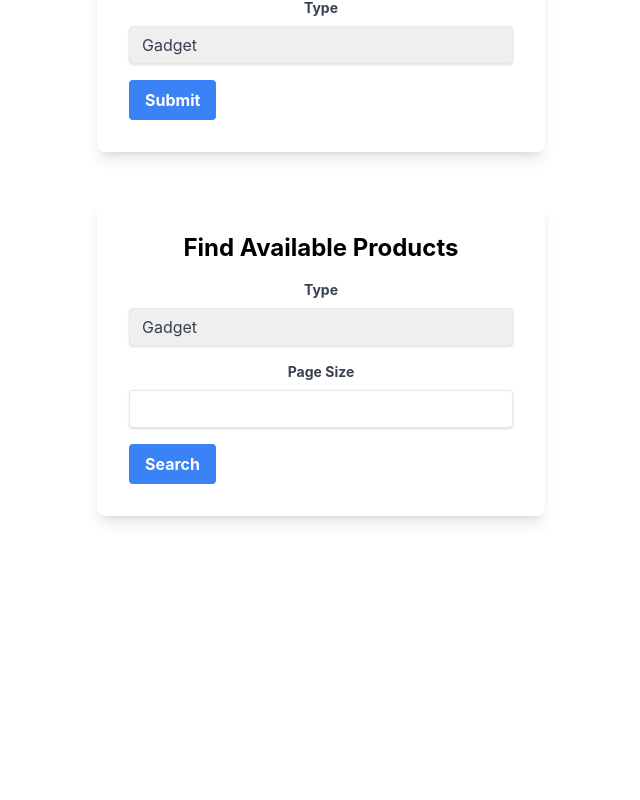
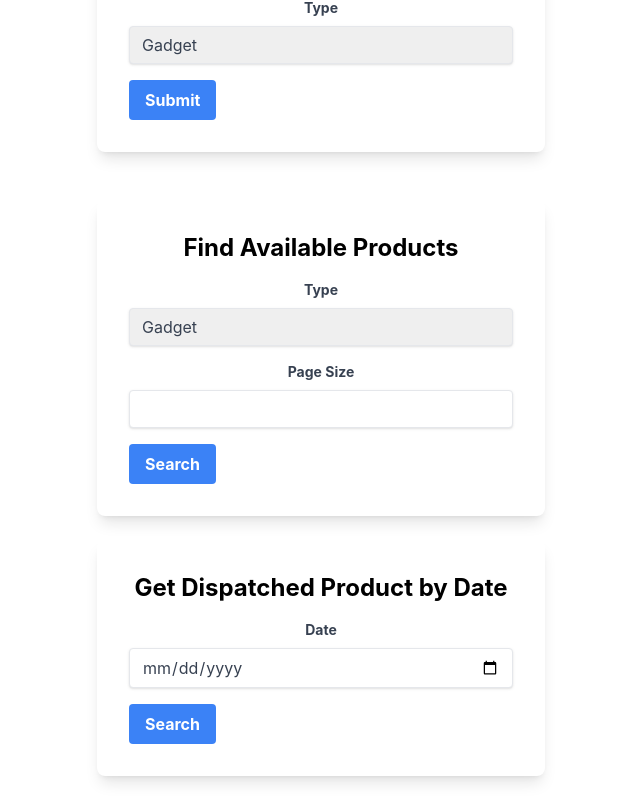
Before and after one commit to znsio/specmatic-order-graphql-ui-react, a React (Create React App) app: page / in a window 1280 px wide. Shown: the part 270-1070 px from the top of the page, without its empty margins (319-959 px from the left). Before the commit the page ends 810 px from the top, so only its background shows below. Built offline with nearby package versions, Linux system fonts and the light colour scheme.

Commit message:
Add a form to demonstrate getDispatchedProductByDate query

```diff
--- a/package.json
+++ b/package.json
@@ -51,7 +51,7 @@
     "autoprefixer": "^10.4.19",
     "postcss": "^8.4.39",
     "specmatic": "^2.0.1",
-    "specmatic-beta": "github:znsio/specmatic-node-beta#2.0.3",
+    "specmatic-beta": "github:znsio/specmatic-node-beta#2.0.4",
     "tailwindcss": "^3.4.3"
   }
 }
--- a/specmatic.yml
+++ b/specmatic.yml
@@ -1,5 +1,5 @@
 sources:
   - provider: git
     repository: https://github.com/znsio/specmatic-order-contracts.git
-    stub:
+    consumes:
       - io/specmatic/examples/store/graphql/products_bff.graphqls
--- a/src/App.js
+++ b/src/App.js
@@ -3,6 +3,7 @@ import FindAvailableProductForm from './components/FindAvailableProductForm';
 import ProductForm from './components/ProductForm';
 import { ToastContainer, toast } from 'react-toastify';
 import { useEffect } from 'react';
+import GetDispatchedProductByDateForm from './components/GetDispatchedProductByDateForm';
 
 function App() {
 
@@ -26,6 +27,8 @@ function App() {
       <br/>
       <FindAvailableProductForm/>
       <br/>
+      <GetDispatchedProductByDateForm/>
+      <br/>
       <ToastContainer />
     </div>
   );
--- /dev/null
+++ b/src/components/GetDispatchedProductByDateForm.js
@@ -0,0 +1,87 @@
+import React, { useEffect, useState } from 'react';
+import { useLazyQuery, gql } from '@apollo/client';
+import { toast } from 'react-toastify';
+import 'react-toastify/dist/ReactToastify.css';
+
+const GetDispatchedProductByDateForm = () => {
+  const [date, setDate] = useState('');
+  const [dispatchedProduct, setDispatchedProduct] = useState(null);
+
+  const formatDateString = (dateString) => {
+    return dateString.replace(/-/g, '/'); // Replace hyphens with slashes
+  };
+
+  const GET_DISPATCHED_PRODUCT_BY_DATE = gql`
+    query {
+      getDispatchedProductByDate(date: "${formatDateString(date)}") {
+        id
+        dispatchDate
+      }
+    }
+  `;
+
+  const [getDispatchedProductByDate, { loading }] = useLazyQuery(GET_DISPATCHED_PRODUCT_BY_DATE, {
+    fetchPolicy: 'network-only',
+    onCompleted: (data) => {
+      setDispatchedProduct(data.getDispatchedProductByDate);
+    },
+    onError: () => {
+      setDispatchedProduct(null);
+      toast.error('Error fetching dispatched product');
+    },
+  });
+
+  const handleSubmit = async (e) => {
+    e.preventDefault();
+
+    if (!Date.parse(date)) {
+      toast.dismiss();
+      toast.error('Please enter a valid date');
+      return;
+    }
+
+    getDispatchedProductByDate({ variables: { date } });
+  };
+
+  return (
+    <div className="max-w-md mx-auto p-8 bg-white shadow-lg rounded-lg">
+      <h1 className="text-2xl font-bold mb-4">Get Dispatched Product by Date</h1>
+      <form onSubmit={handleSubmit}>
+        <div className="mb-4">
+          <label className="block text-gray-700 text-sm font-bold mb-2" htmlFor="date">
+            Date
+          </label>
+          <input
+            type="date"
+            id="date"
+            data-testid="date"
+            className="shadow appearance-none border rounded w-full py-2 px-3 text-gray-700 leading-tight focus:outline-none focus:shadow-outline"
+            value={date}
+            onChange={(e) => setDate(e.target.value)}
+          />
+        </div>
+        <div className="flex items-center justify-between">
+          <button
+            type="submit"
+            data-testid="submit"
+            className={`bg-blue-500 hover:bg-blue-700 text-white font-bold py-2 px-4 rounded focus:outline-none focus:shadow-outline ${loading && 'opacity-50 cursor-not-allowed'}`}
+            disabled={loading}
+          >
+            {loading ? 'Searching...' : 'Search'}
+          </button>
+        </div>
+      </form>
+      {dispatchedProduct && (
+        <div className="mt-8">
+          <h2 className="text-xl font-bold mb-4">Dispatched Product</h2>
+          <div className="p-4 border rounded-lg bg-gray-50 shadow-sm">
+            <p><strong>ID:</strong> {dispatchedProduct.id}</p>
+            <p><strong>Dispatch Date:</strong> {new Date(dispatchedProduct.dispatchDate).toLocaleDateString()}</p>
+          </div>
+        </div>
+      )}
+    </div>
+  );
+};
+
+export default GetDispatchedProductByDateForm;
```
Also changed, not shown: 2 other files (tests, documents, lock files or other folders).
